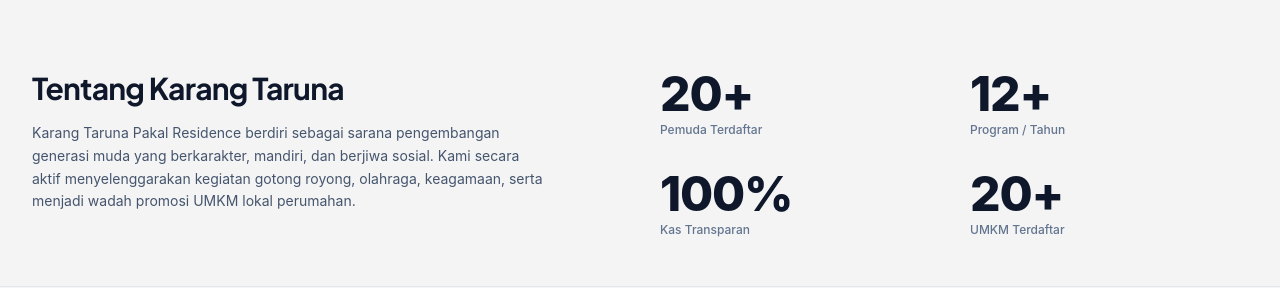
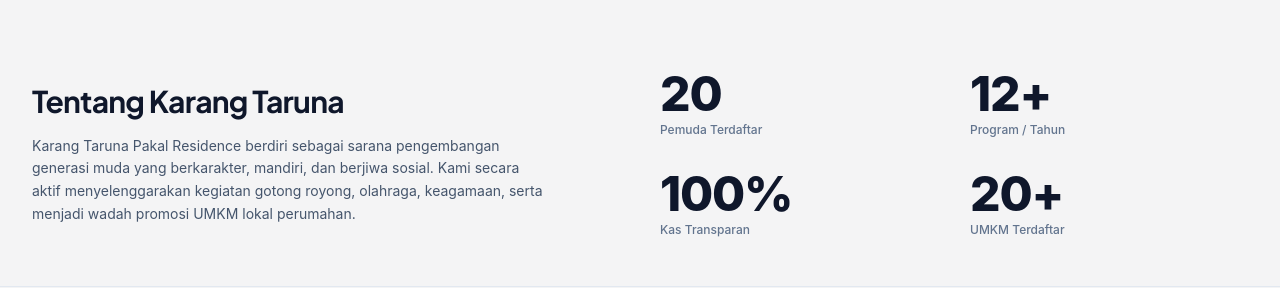
Before and after one commit to shn3vnn/karang-taruna-pakal, a React (Vite) app in the folder website-karang-taruna/: page / in a window 1280 px wide. Shown: the part 631-919 px from the top of the page. Built offline with nearby package versions, Linux system fonts and the light colour scheme; no server answers; the database is empty; the HTML template or start-up script is replaced by a standard one.

Commit message:
pembetulan code

```diff
--- a/website-karang-taruna/src/App.jsx
+++ b/website-karang-taruna/src/App.jsx
@@ -237,24 +237,24 @@ export default function App() {
         </div>
       </section>
 
-      {/* ABOUT US & STATS SECTION */}
+      {/* ABOUT US & STATS SECTION (RESPONSIF MOBILE CENTERED) */}
       <section id="tentang" className="py-12 bg-[#F4F4F5] border-b border-slate-200">
         <div className="max-w-7xl mx-auto px-4 sm:px-6 lg:px-8">
 
-          <div className="grid md:grid-cols-12 gap-10 items-start">
+          <div className="grid md:grid-cols-12 gap-10 items-center">
 
-            <div className="md:col-span-6 space-y-4">
+            <div className="md:col-span-6 space-y-4 text-center md:text-left">
               <h2 className="text-3xl font-bold tracking-tight text-slate-900">
                 Tentang Karang Taruna
               </h2>
-              <p className="text-slate-600 text-sm leading-relaxed max-w-lg">
+              <p className="text-slate-600 text-sm leading-relaxed max-w-lg mx-auto md:mx-0">
                 Karang Taruna Pakal Residence berdiri sebagai sarana pengembangan generasi muda yang berkarakter, mandiri, dan berjiwa sosial. Kami secara aktif menyelenggarakan kegiatan gotong royong, olahraga, keagamaan, serta menjadi wadah promosi UMKM lokal perumahan.
               </p>
             </div>
 
-            <div className="md:col-span-6 grid grid-cols-2 gap-8">
+            <div className="md:col-span-6 grid grid-cols-2 gap-8 text-center md:text-left">
               <div>
-                <div className="text-4xl sm:text-5xl font-extrabold tracking-tight text-slate-900">20+</div>
+                <div className="text-4xl sm:text-5xl font-extrabold tracking-tight text-slate-900">20</div>
                 <p className="text-xs text-slate-500 font-medium mt-1">Pemuda Terdaftar</p>
               </div>
               <div>
@@ -446,9 +446,9 @@ export default function App() {
       <section id="lokasi" className="py-16 bg-white border-b border-slate-200">
         <div className="max-w-7xl mx-auto px-4 sm:px-6 lg:px-8">
           <div className="grid md:grid-cols-12 gap-8 items-center">
-            <div className="md:col-span-5 space-y-3">
+            <div className="md:col-span-5 space-y-3 text-center md:text-left">
               <h2 className="text-3xl font-bold text-slate-900">Sekretariat Karang Taruna</h2>
-              <p className="text-xs text-slate-500 leading-relaxed">
+              <p className="text-xs text-slate-500 leading-relaxed max-w-sm mx-auto md:mx-0">
                 Pusat kegiatan, koordinasi, dan balai serbaguna warga perumahan Pakal Residence, Surabaya.
               </p>
               <div className="text-xs text-slate-800 space-y-1 pt-2 font-medium">
```
